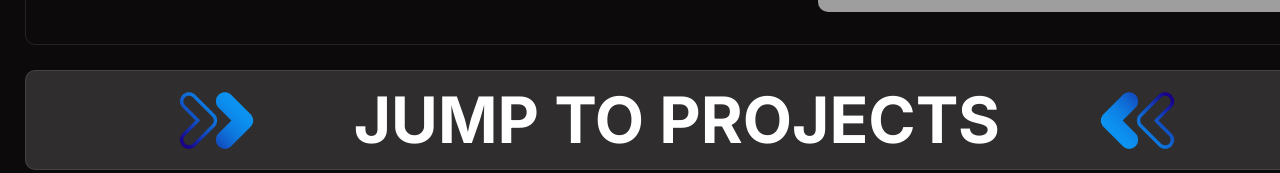
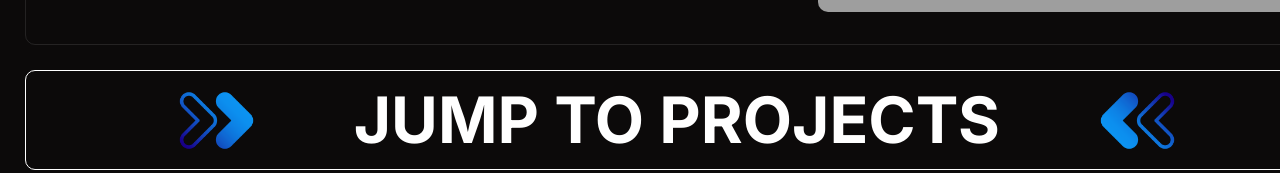
Before and after one commit to curtisrobinson2303/curtis-robinson-portfolio, a Next.js app: page / in a window 1280 px wide. Shown: the part 779-952 px from the top of the page. Built offline with nearby package versions, Linux system fonts and the light colour scheme; grey boxes are pictures that could not be loaded.

Commit message:
border update

```diff
--- a/src/styles/globals.css
+++ b/src/styles/globals.css
@@ -264,8 +264,8 @@
   background-color: transparent;
   border-radius: 10px; /* Set border-radius to round the image corners */
   transition: background-color 0.2s;
-  background-color: rgba(255, 255, 255, 0.144);
-  border: 0.5px solid rgba(255, 255, 255, 0.1);
+  background-color: transparent;
+  border: 0.5px solid rgba(255, 255, 255, 1);
   /* Remove the commented out background-color property */
   /* background-color: rgba(236, 240, 241, 0.8); */
   /* When hovering, change the background color to red */
```
